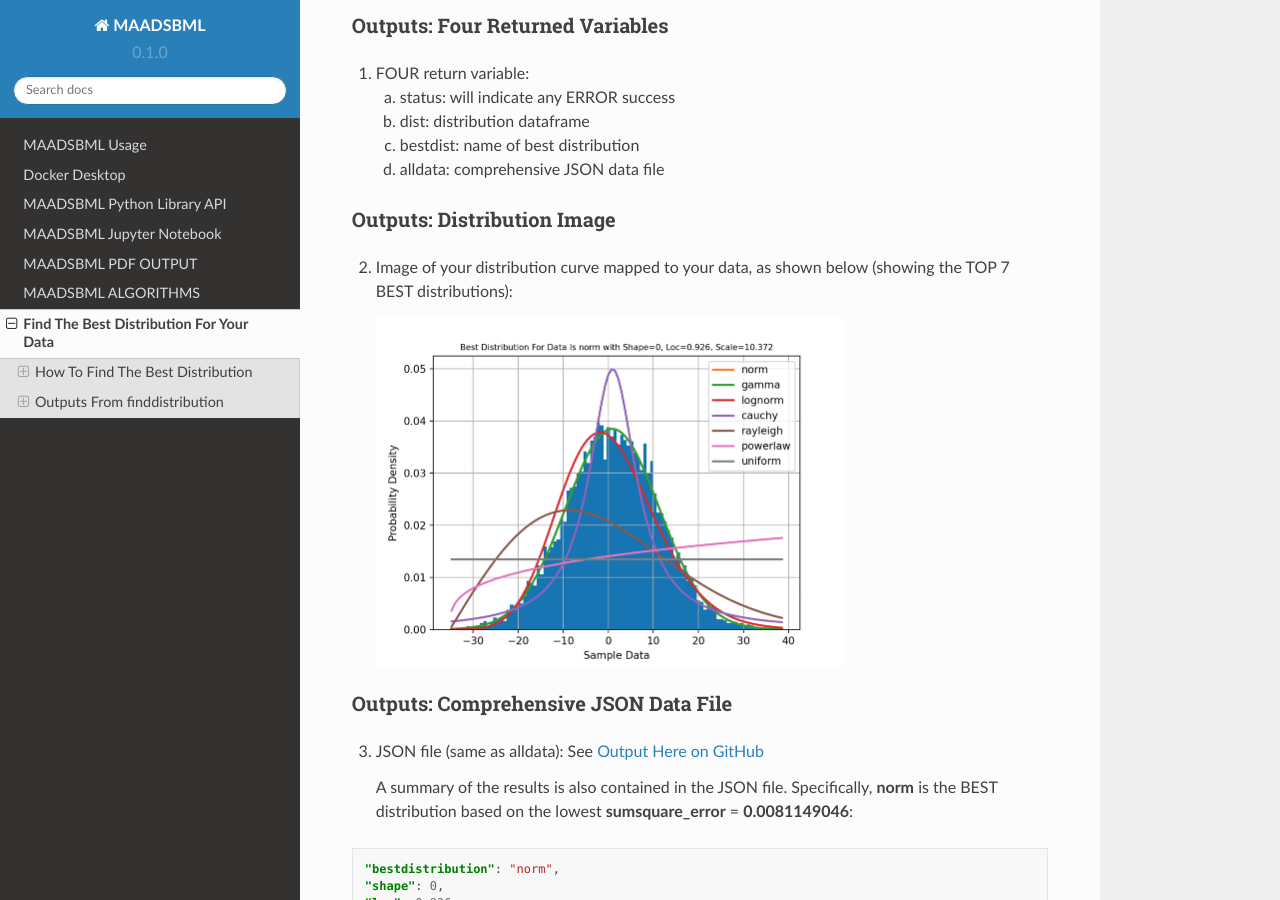
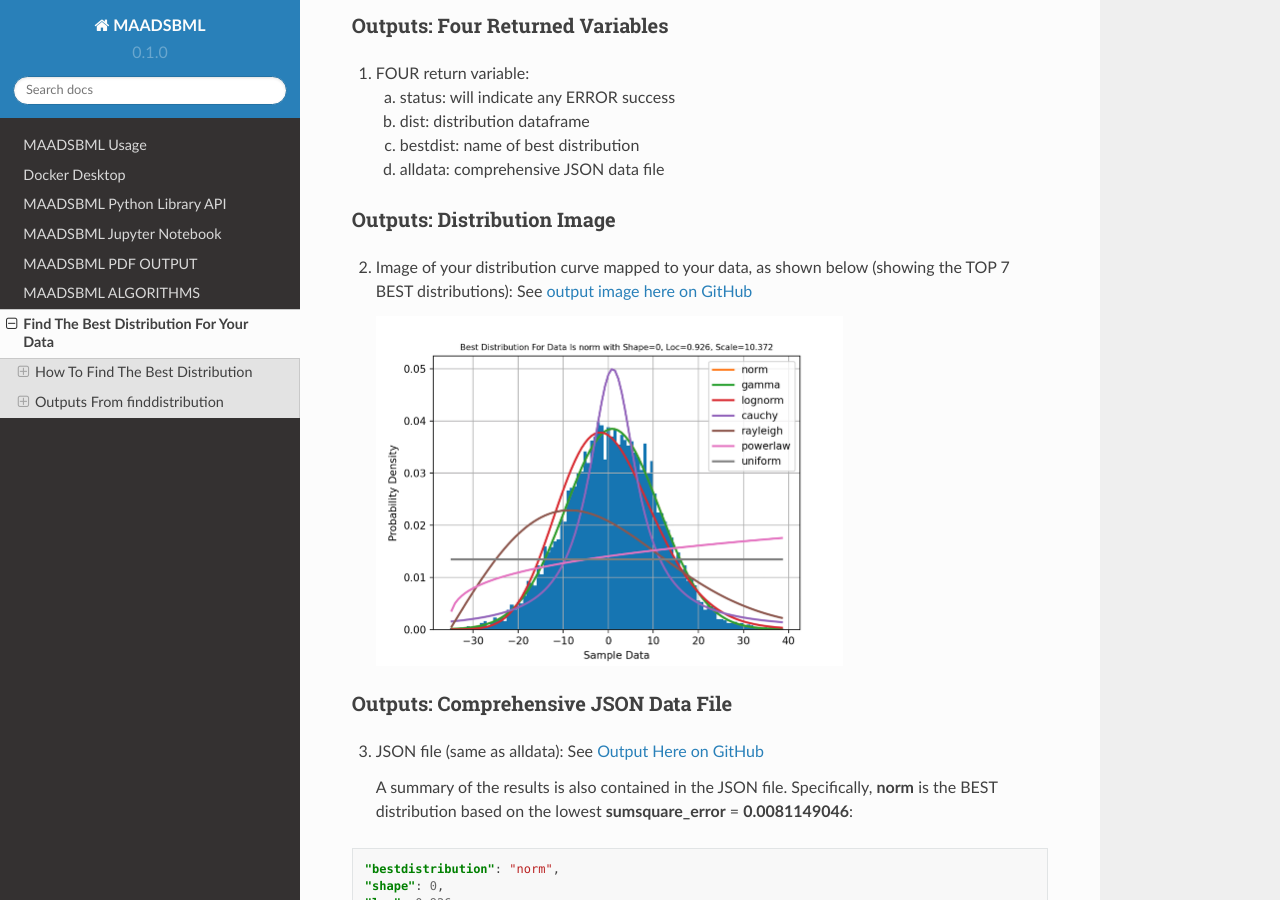
Before and after one commit to smaurice101/maadsbml, a Sphinx documentation site: the page built from docs/source/finddist.rst, in a window 1280 px wide and 900 px high, scrolled down 2107 px. Built offline with Sphinx 7.4.7 and the Read the Docs theme 2.0.0, drawn with Linux system fonts in a browser that asks for light colours.

Commit message:
Update finddist.rst

```diff
--- a/docs/source/finddist.rst
+++ b/docs/source/finddist.rst
@@ -110,7 +110,7 @@ Outputs: Four Returned Variables
 Outputs: Distribution Image
 """""""""""""""""""""
 
-2. Image of your distribution curve mapped to your data, as shown below (showing the TOP 7 BEST distributions):
+2. Image of your distribution curve mapped to your data, as shown below (showing the TOP 7 BEST distributions): See `output image here on GitHub <https://github.com/smaurice101/raspberrypi/blob/main/maadsbml/bml.png>`_
 
    .. figure:: dist1.png
       :scale: 50%
```
